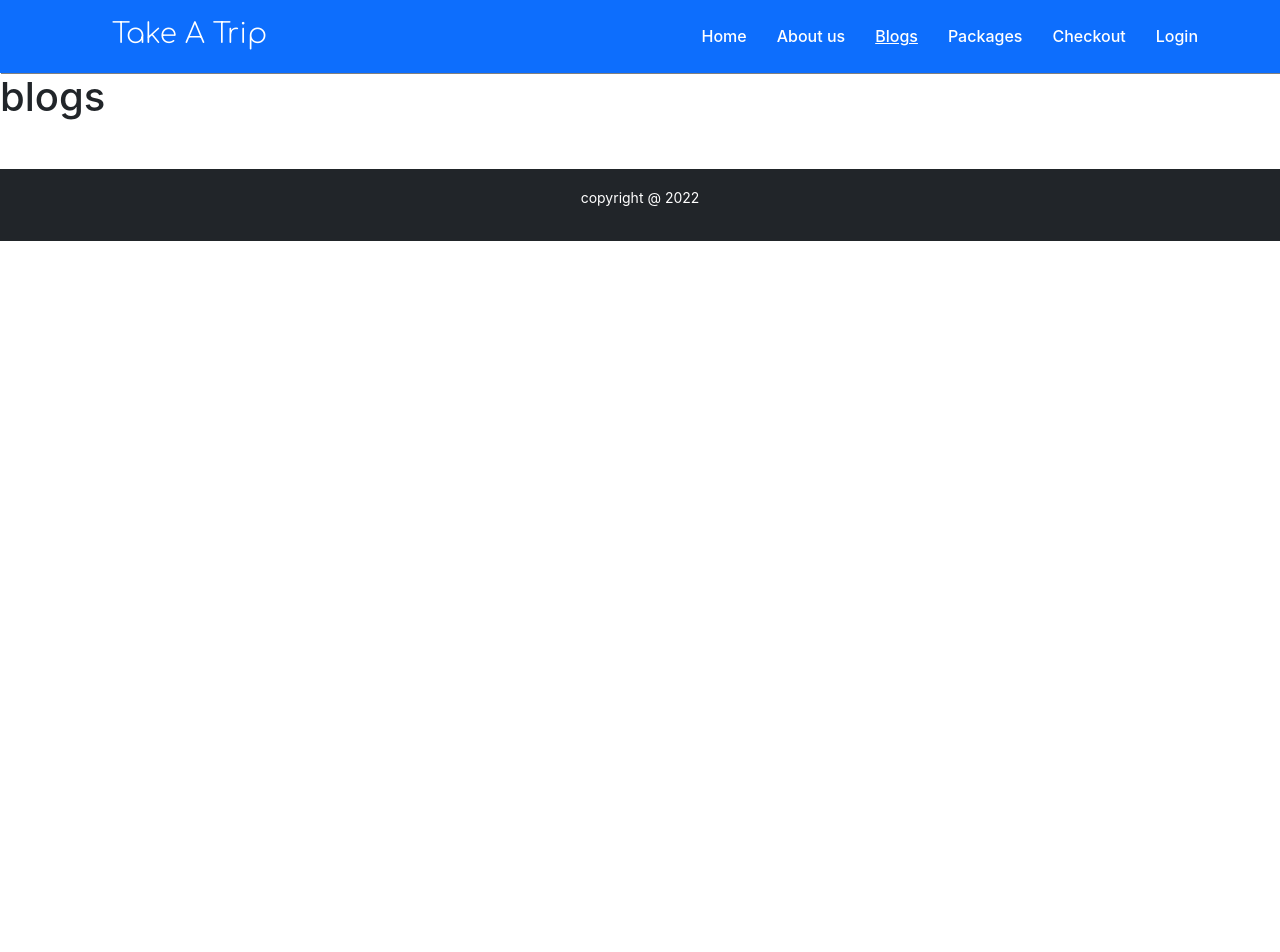
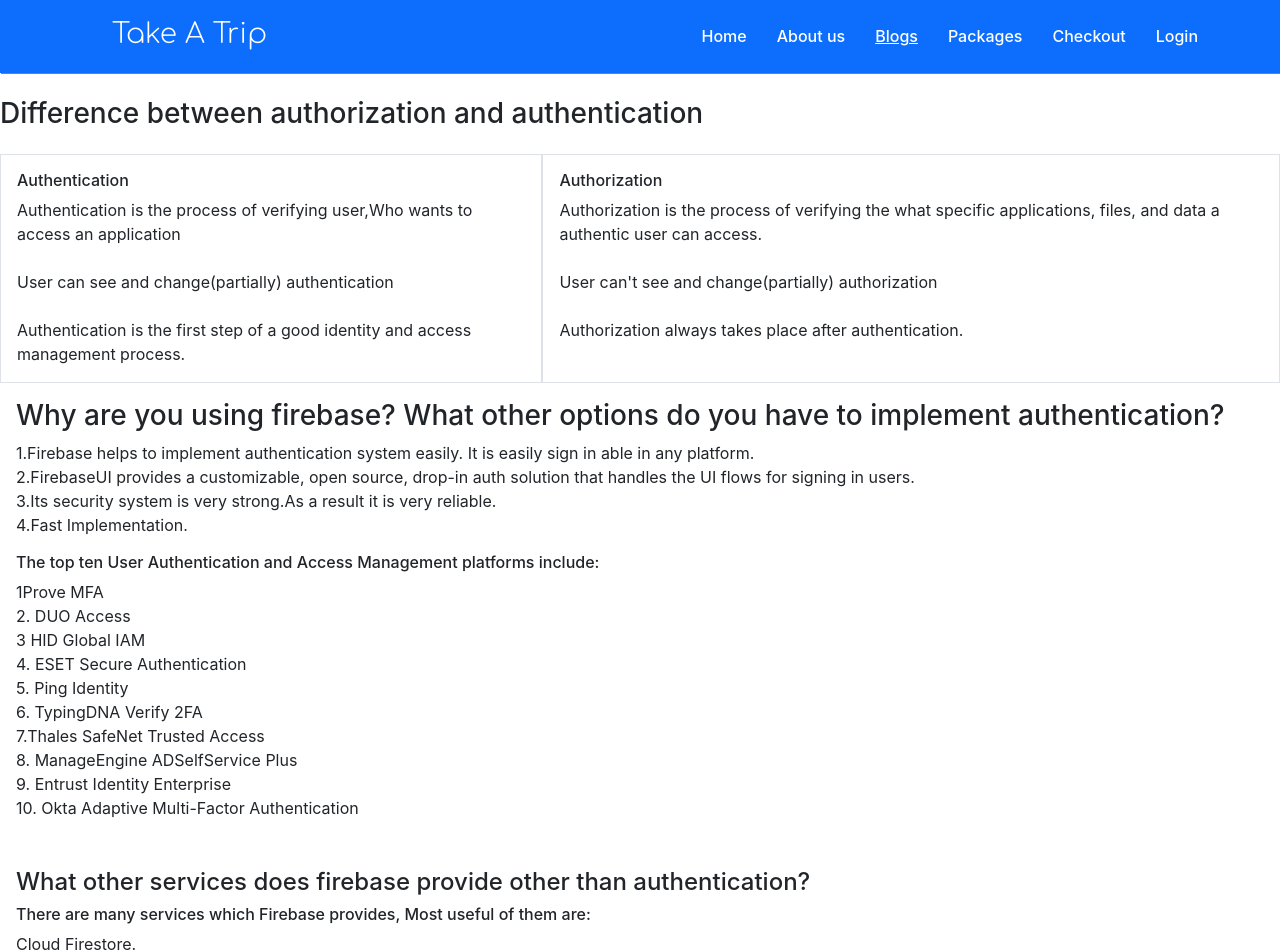
Before and after one commit to Yasmin-Akhter/Take-a-trip, a React (Create React App) app: page /blogs in a window 1280 px wide. Shown: the top 952 px of the page. Before the commit the page ends 800 px from the top, so only its background shows below. Built offline with nearby package versions, Linux system fonts and the light colour scheme; no server answers.

Commit message:
blogs done

```diff
--- /dev/null
+++ b/src/Pages/Blogs/Blogs.css
@@ -0,0 +1,4 @@
+.quest1 {
+    display: grid;
+    grid-template-columns: repeat(2 1fr);
+}
--- a/src/Pages/Blogs/Blogs.js
+++ b/src/Pages/Blogs/Blogs.js
@@ -1,9 +1,77 @@
 import React from 'react';
+import './Blogs.css'
 
 const Blogs = () => {
     return (
         <div>
-            <h1>blogs</h1>
+            <h3 className='my-4'>Difference between authorization and authentication</h3>
+            <div className='d-flex'>
+                <div className='border border-1 p-3'>
+                    <h6 >Authentication</h6>
+                    Authentication is the process of verifying user,Who wants to access an application
+                    <br></br>
+                    <br></br>
+                    User can see and change(partially) authentication
+                    <br></br>
+                    <br></br>
+                    Authentication is the first step of a good identity and access management process.
+                </div>
+                <div className='border border-1 p-3'>
+                    <h6>Authorization</h6>
+                    Authorization is the process of verifying the what specific applications, files, and data a authentic user can access.
+                    <br></br>
+                    <br></br>
+
+                    User can't see and change(partially) authorization
+                    <br></br>
+                    <br></br>
+                    Authorization always takes place after authentication.
+                </div>
+            </div>
+            <div className="questTwo p-3">
+                <h3>Why are you using firebase? What other options do you have to implement authentication?</h3>
+                <p>
+                    1.Firebase helps to implement authentication system easily. It is easily sign in able in any platform.
+                    <br></br>
+                    2.FirebaseUI provides a customizable, open source, drop-in auth solution that handles the UI flows for signing in users.
+                    <br />
+                    3.Its security system is very strong.As a result it is very reliable.
+                    <br />
+                    4.Fast Implementation.
+                </p>
+                <h6>The top ten User Authentication and Access Management platforms include:</h6>
+                <p>
+                    1Prove MFA
+                    <br />
+                    2. DUO Access
+                    <br />
+                    3 HID Global IAM <br />
+                    4. ESET Secure Authentication <br />
+                    5. Ping Identity <br />
+                    6. TypingDNA Verify 2FA <br />
+                    7.Thales SafeNet Trusted Access <br />
+                    8. ManageEngine ADSelfService Plus <br />
+                    9. Entrust Identity Enterprise <br />
+                    10. Okta Adaptive Multi-Factor Authentication
+                </p>
+
+            </div>
+
+            <div className="questThree p-3">
+
+                <h4>What other services does firebase provide other than authentication?</h4>
+                <h6>There are many services which Firebase provides, Most useful of them are:</h6>
+                <p>
+                    Cloud Firestore. <br />
+                    Cloud Functions.<br />
+                    Authentication.<br />
+                    Hosting.<br />
+                    Cloud Storage.<br />
+                    Google Analytics.<br />
+                    Predictions.<br />
+                    Cloud Messaging<br />
+                </p>
+            </div>
         </div>
     );
 };
```
